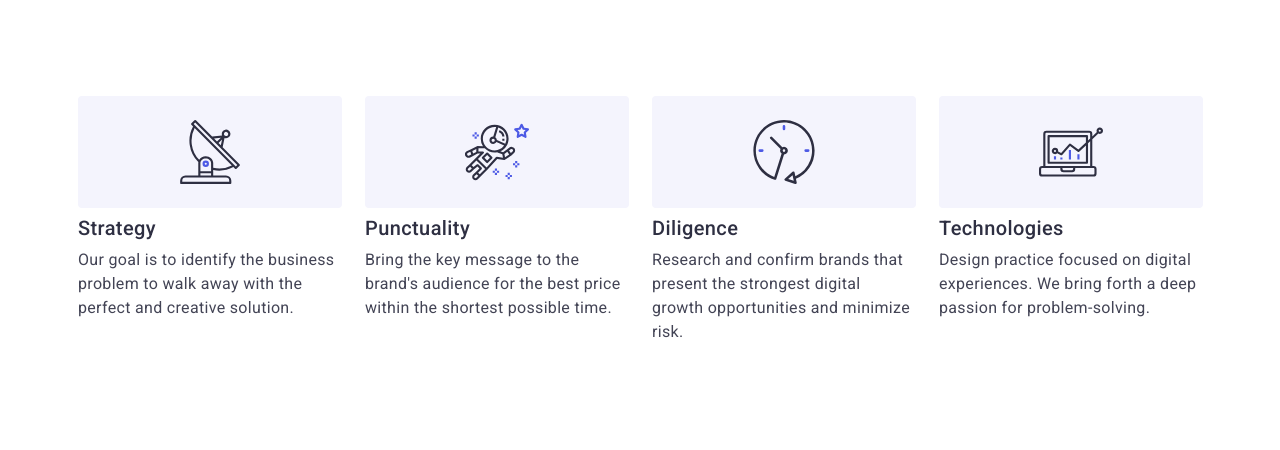
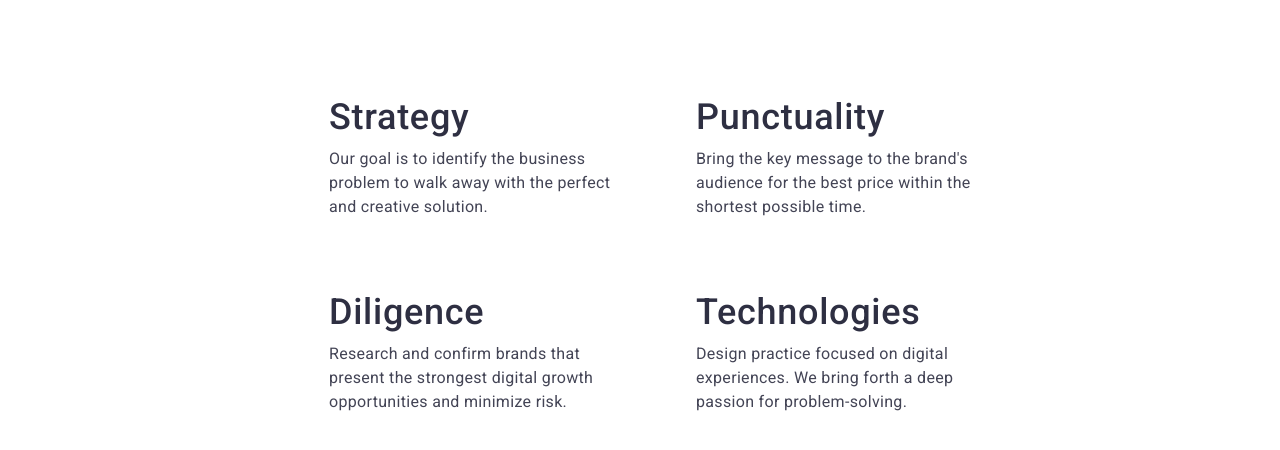
Before and after one commit to Ivan20010707/goit-markup-hw-06, a plain HTML site: page index.html in a window 1280 px wide. Drawn offline with nearby package versions, Linux system fonts and the light colour scheme.

Commit message:
Update media.css

```diff
--- a/css/media.css
+++ b/css/media.css
@@ -13,41 +13,18 @@
 @media screen and (min-width: 768px){
 .advantages-item {
     width: calc((100% - 72px) / 2);
+    gap: 24px;
 }
 }
 
-@media screen and (min-width: 768px){
-    .advantages-list {
-        gap: 24px;
-        padding-left: 0;
-    }
-}
 
-@media screen and (min-width: 768px) {
+@media screen and (min-width: 1156) {
     .container {
         max-width: 1156px;
     }
-    .advantages-item{
-    width: calc((100% - 72px) / 4);
+
+    .advantages-item {
+        width: calc((100% - 72px) / 4);
     }
 
-    .advantages-subtitle{
-        font-size: 20px;
-    }
-
-    .advantages-item-top{
-     display: block;
-    width: 264px;
-    height: 112px;
-    display: flex;
-    align-items: center;
-    justify-content: center;
-    border-radius: 4px;
-    background: var(--cloud, #F4F4FD);
-    margin-bottom: 8px;
-    }
-    .advantages{
-        padding-top: 120;
-        padding-bottom: 120;
-    }
 }
```
